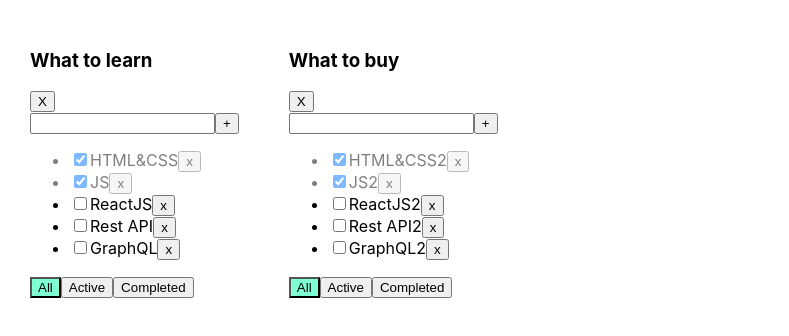
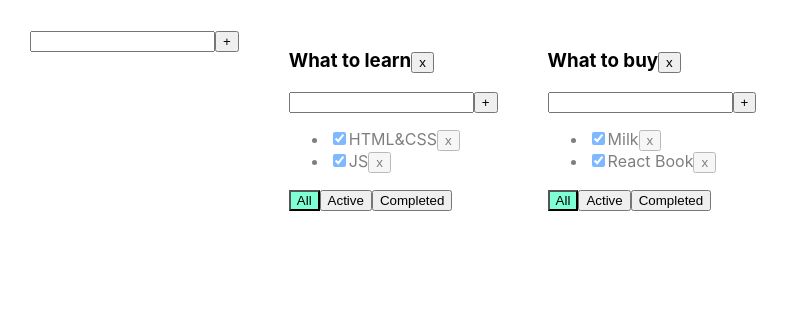
Before and after one commit to krawtschenko/todolist, a React (Create React App) app: page / in a window 1280 px wide. Shown: the top 336 px of the page, without its empty margins (0-789 px from the left). Built offline with nearby package versions, Linux system fonts and the light colour scheme.

Commit message:
sprint 2, lesson 2

```diff
--- /dev/null
+++ b/src/AddItemForm.tsx
@@ -0,0 +1,45 @@
+import React, {ChangeEvent, FC, KeyboardEvent, useState} from 'react';
+
+interface IAddItemForm {
+	onClick: (newTitle: string) => void
+}
+
+const AddItemForm: FC<IAddItemForm> = ({onClick}) => {
+	let [title, setTitle] = useState("")
+	let [error, setError] = useState<string | null>(null)
+
+	const addTask = () => {
+		let newTitle = title.trim();
+		if (newTitle !== "") {
+			onClick(newTitle)
+			setTitle("");
+		} else {
+			setError("Title is required");
+		}
+	}
+
+	const onChangeHandler = (e: ChangeEvent<HTMLInputElement>) => {
+		setTitle(e.currentTarget.value)
+	}
+
+	const onKeyPressHandler = (e: KeyboardEvent<HTMLInputElement>) => {
+		setError(null);
+		if (e.charCode === 13) {
+			addTask();
+		}
+	}
+
+	return (
+		<div>
+			<input value={title}
+			       onChange={onChangeHandler}
+			       onKeyDown={onKeyPressHandler}
+			       className={error ? "error" : ""}
+			/>
+			<button onClick={addTask}>+</button>
+			{error && <div className="error-message">{error}</div>}
+		</div>
+	);
+};
+
+export default AddItemForm;
--- a/src/App.tsx
+++ b/src/App.tsx
@@ -1,92 +1,127 @@
 import React, {useState} from 'react';
 import './App.css';
-import {Todolist} from './Todolist';
+import {TaskType, Todolist} from './Todolist';
+import AddItemForm from "./AddItemForm";
 
 export type FilterValuesType = "all" | "active" | "completed";
-
-interface TodolistsType {
+type TodolistType = {
 	id: string
 	title: string
 	filter: FilterValuesType
 }
 
+type TasksStateType = {
+	[key: string]: Array<TaskType>
+}
+
+
 function App() {
-	let todolistID1 = crypto.randomUUID();
-	let todolistID2 = crypto.randomUUID();
+	let todolistId1 = crypto.randomUUID();
+	let todolistId2 = crypto.randomUUID();
 
-	let [todoLists, setTodoLists] = useState<TodolistsType[]>([
-		{id: todolistID1, title: 'What to learn', filter: 'all'},
-		{id: todolistID2, title: 'What to buy', filter: 'all'},
+	let [todolists, setTodolists] = useState<Array<TodolistType>>([
+		{id: todolistId1, title: "What to learn", filter: "all"},
+		{id: todolistId2, title: "What to buy", filter: "all"}
 	])
 
-	let [tasks, setTasks] = useState({
-		[todolistID1]: [
+	let [tasks, setTasks] = useState<TasksStateType>({
+		[todolistId1]: [
 			{id: crypto.randomUUID(), title: "HTML&CSS", isDone: true},
-			{id: crypto.randomUUID(), title: "JS", isDone: true},
-			{id: crypto.randomUUID(), title: "ReactJS", isDone: false},
-			{id: crypto.randomUUID(), title: "Rest API", isDone: false},
-			{id: crypto.randomUUID(), title: "GraphQL", isDone: false},
+			{id: crypto.randomUUID(), title: "JS", isDone: true}
 		],
-		[todolistID2]: [
-			{id: crypto.randomUUID(), title: "HTML&CSS2", isDone: true},
-			{id: crypto.randomUUID(), title: "JS2", isDone: true},
-			{id: crypto.randomUUID(), title: "ReactJS2", isDone: false},
-			{id: crypto.randomUUID(), title: "Rest API2", isDone: false},
-			{id: crypto.randomUUID(), title: "GraphQL2", isDone: false},
+		[todolistId2]: [
+			{id: crypto.randomUUID(), title: "Milk", isDone: true},
+			{id: crypto.randomUUID(), title: "React Book", isDone: true}
 		]
 	});
 
 
-	function removeTask(todoListID: string, taskId: string) {
-		let filteredTasks = {...tasks, [todoListID]: tasks[todoListID].filter(t => t.id != taskId)}
-		setTasks(filteredTasks);
+	function removeTask(id: string, todolistId: string) {
+		//достанем нужный массив по todolistId:
+		let todolistTasks = tasks[todolistId];
+		// перезапишем в этом объекте массив для нужного тудулиста отфилтрованным массивом:
+		tasks[todolistId] = todolistTasks.filter(t => t.id != id);
+		// засетаем в стейт копию объекта, чтобы React отреагировал перерисовкой
+		setTasks({...tasks});
 	}
 
-	function removeTodoList(todoListID: string) {
-		setTodoLists(todoLists.filter(t => t.id !== todoListID))
-		delete tasks[todoListID]
+	function addTask(title: string, todolistId: string) {
+		let task = {id: crypto.randomUUID(), title: title, isDone: false};
+		//достанем нужный массив по todolistId:
+		let todolistTasks = tasks[todolistId];
+		// перезапишем в этом объекте массив для нужного тудулиста копией, добавив в начало новую таску:
+		tasks[todolistId] = [task, ...todolistTasks];
+		// засетаем в стейт копию объекта, чтобы React отреагировал перерисовкой
+		setTasks({...tasks});
 	}
 
-	function addTask(todoListID: string, title: string) {
-		let task = {id: crypto.randomUUID(), title: title, isDone: false};
-		let newTasks = {...tasks, [todoListID]: [task, ...tasks[todoListID]]};
-		setTasks(newTasks);
+	function changeStatus(id: string, isDone: boolean, todolistId: string) {
+		//достанем нужный массив по todolistId:
+		let todolistTasks = tasks[todolistId];
+		// найдём нужную таску:
+		let task = todolistTasks.find(t => t.id === id);
+		//изменим таску, если она нашлась
+		if (task) {
+			task.isDone = isDone;
+			// засетаем в стейт копию объекта, чтобы React отреагировал перерисовкой
+			setTasks({...tasks});
+		}
 	}
 
-	function changeStatus(todoListID: string, taskId: string, isDone: boolean) {
-		setTasks({...tasks, [todoListID]: tasks[todoListID].map(el => el.id === taskId ? {...el, isDone} : el)});
+	function changeFilter(value: FilterValuesType, todolistId: string) {
+		let todolist = todolists.find(tl => tl.id === todolistId);
+		if (todolist) {
+			todolist.filter = value;
+			setTodolists([...todolists])
+		}
+	}
+
+	function removeTodolist(id: string) {
+		// засунем в стейт список тудулистов, id которых не равны тому, который нужно выкинуть
+		setTodolists(todolists.filter(tl => tl.id != id));
+		// удалим таски для этого тудулиста из второго стейта, где мы храним отдельно таски
+		delete tasks[id]; // удаляем св-во из объекта... значением которого являлся массив тасок
+		// засетаем в стейт копию объекта, чтобы React отреагировал перерисовкой
+		setTasks({...tasks});
+	}
+
+	const addTodoList = (title: string) => {
+		const todolistId = crypto.randomUUID()
+		const newTodoList: TodolistType = {id: todolistId, title, filter: "all"}
+		setTodolists([newTodoList, ...todolists])
+		setTasks({...tasks, [todolistId]: []})
 	}
 
 	return (
 		<div className="App">
-			{todoLists.map(item => {
-				let tasksForTodolist = tasks[item.id];
+			<AddItemForm onClick={(newTitle) => addTodoList(newTitle)}/>
+			{
+				todolists.map(tl => {
+					let allTodolistTasks = tasks[tl.id];
+					let tasksForTodolist = allTodolistTasks;
 
-				if (item.filter === "active") {
-					tasksForTodolist = tasks[item.id].filter(t => t.isDone === false);
+					if (tl.filter === "active") {
+						tasksForTodolist = allTodolistTasks.filter(t => t.isDone === false);
 					}
-				if (item.filter === "completed") {
-					tasksForTodolist = tasks[item.id].filter(t => t.isDone === true);
+					if (tl.filter === "completed") {
+						tasksForTodolist = allTodolistTasks.filter(t => t.isDone === true);
 					}
 
-				function changeFilter(value: FilterValuesType) {
-					setTodoLists(todoLists.map(e => e.id === item.id ? {...e, filter: value} : e))
-				}
-
-				return (
-					<Todolist key={item.id}
-					          todoListID={item.id}
-					          title={item.title}
+					return <Todolist
+						key={tl.id}
+						id={tl.id}
+						title={tl.title}
 						tasks={tasksForTodolist}
 						removeTask={removeTask}
 						changeFilter={changeFilter}
 						addTask={addTask}
 						changeTaskStatus={changeStatus}
-					          filter={item.filter}
-					          removeTodoList={removeTodoList}
+						filter={tl.filter}
+						removeTodolist={removeTodolist}
 					/>
-				)
-			})}
+				})
+			}
+
 		</div>
 	);
 }
--- /dev/null
+++ b/src/EditableSpan.tsx
@@ -0,0 +1,26 @@
+import React, {ChangeEvent, FC, useState} from 'react';
+
+interface IEditableSpan {
+	oldTitle: string
+}
+
+const EditableSpan: FC<IEditableSpan> = ({oldTitle}) => {
+	const [edit, setEdit] = useState(false)
+	const [newTitle, setNewTitle] = useState(oldTitle)
+
+	const onChange = (e: ChangeEvent<HTMLInputElement>) => {
+		setNewTitle(e.currentTarget.value)
+	}
+
+	const editHandler = () => {
+		setEdit(edit => !edit)
+	}
+
+	return (
+		edit
+			? <input value={newTitle} onBlur={editHandler} onChange={onChange} autoFocus/>
+			: <span onDoubleClick={editHandler}>{newTitle}</span>
+	);
+};
+
+export default EditableSpan;
--- a/src/Todolist.tsx
+++ b/src/Todolist.tsx
@@ -1,79 +1,61 @@
-import React, {ChangeEvent, KeyboardEvent, useState} from 'react';
+import React, {ChangeEvent, useState, KeyboardEvent} from 'react';
 import {FilterValuesType} from './App';
+import AddItemForm from "./AddItemForm";
+import EditableSpan from "./EditableSpan";
 
-type TaskType = {
+export type TaskType = {
 	id: string
 	title: string
 	isDone: boolean
 }
 
 type PropsType = {
-	todoListID: string
+	id: string
 	title: string
 	tasks: Array<TaskType>
-	removeTask: (todoListID: string, taskId: string) => void
-	changeFilter: (value: FilterValuesType) => void
-	addTask: (todoListID: string, title: string) => void
-	changeTaskStatus: (todoListID: string, taskId: string, isDone: boolean) => void
+	removeTask: (taskId: string, todolistId: string) => void
+	changeFilter: (value: FilterValuesType, todolistId: string) => void
+	addTask: (title: string, todolistId: string) => void
+	changeTaskStatus: (id: string, isDone: boolean, todolistId: string) => void
+	removeTodolist: (id: string) => void
 	filter: FilterValuesType
-	removeTodoList: (todoListID: string) => void
 }
 
 export function Todolist(props: PropsType) {
+	// let [title, setTitle] = useState("")
+	// let [error, setError] = useState<string | null>(null)
 
-	let [title, setTitle] = useState("")
-	let [error, setError] = useState<string | null>(null)
-
-	const addTask = () => {
-		if (title.trim() !== "") {
-			props.addTask(props.todoListID, title.trim());
-			setTitle("");
-		} else {
-			setError("Title is required");
+	const addTask = (title: string) => {
+		let newTitle = title.trim();
+		if (newTitle !== "") {
+			props.addTask(newTitle, props.id)
 		}
 	}
 
-	const onChangeHandler = (e: ChangeEvent<HTMLInputElement>) => {
-		setTitle(e.currentTarget.value)
-	}
+	const removeTodolist = () => props.removeTodolist(props.id)
 
-	const onKeyPressHandler = (e: KeyboardEvent<HTMLInputElement>) => {
-		setError(null);
-		if (e.charCode === 13) {
-			addTask();
-		}
-	}
-
-	const onAllClickHandler = () => props.changeFilter("all");
-	const onActiveClickHandler = () => props.changeFilter("active");
-	const onCompletedClickHandler = () => props.changeFilter("completed");
-
+	const onAllClickHandler = () => props.changeFilter("all", props.id);
+	const onActiveClickHandler = () => props.changeFilter("active", props.id);
+	const onCompletedClickHandler = () => props.changeFilter("completed", props.id);
 
 	return <div>
-		<h3>{props.title}</h3>
-		<button onClick={() => props.removeTodoList(props.todoListID)}>X</button>
-		<div>
-			<input value={title}
-			       onChange={onChangeHandler}
-			       onKeyPress={onKeyPressHandler}
-			       className={error ? "error" : ""}
-			/>
-			<button onClick={addTask}>+</button>
-			{error && <div className="error-message">{error}</div>}
-		</div>
+		<h3>
+			<EditableSpan oldTitle={props.title}/>
+			<button onClick={removeTodolist}>x</button>
+		</h3>
+		<AddItemForm onClick={addTask}/>
 		<ul>
 			{
 				props.tasks.map(t => {
-					const onClickHandler = () => props.removeTask(props.todoListID, t.id)
+					const onClickHandler = () => props.removeTask(t.id, props.id)
 					const onChangeHandler = (e: ChangeEvent<HTMLInputElement>) => {
-						props.changeTaskStatus(props.todoListID, t.id, e.currentTarget.checked);
+						let newIsDoneValue = e.currentTarget.checked;
+						props.changeTaskStatus(t.id, newIsDoneValue, props.id);
 					}
 
 					return <li key={t.id} className={t.isDone ? "is-done" : ""}>
-						<input type="checkbox"
-						       onChange={onChangeHandler}
-						       checked={t.isDone}/>
-						<span>{t.title}</span>
+						<input type="checkbox" onChange={onChangeHandler} checked={t.isDone}/>
+						<EditableSpan oldTitle={t.title}/>
 						<button onClick={onClickHandler}>x</button>
 					</li>
 				})
```
Lines whose indentation alone changed are shown as unchanged.
